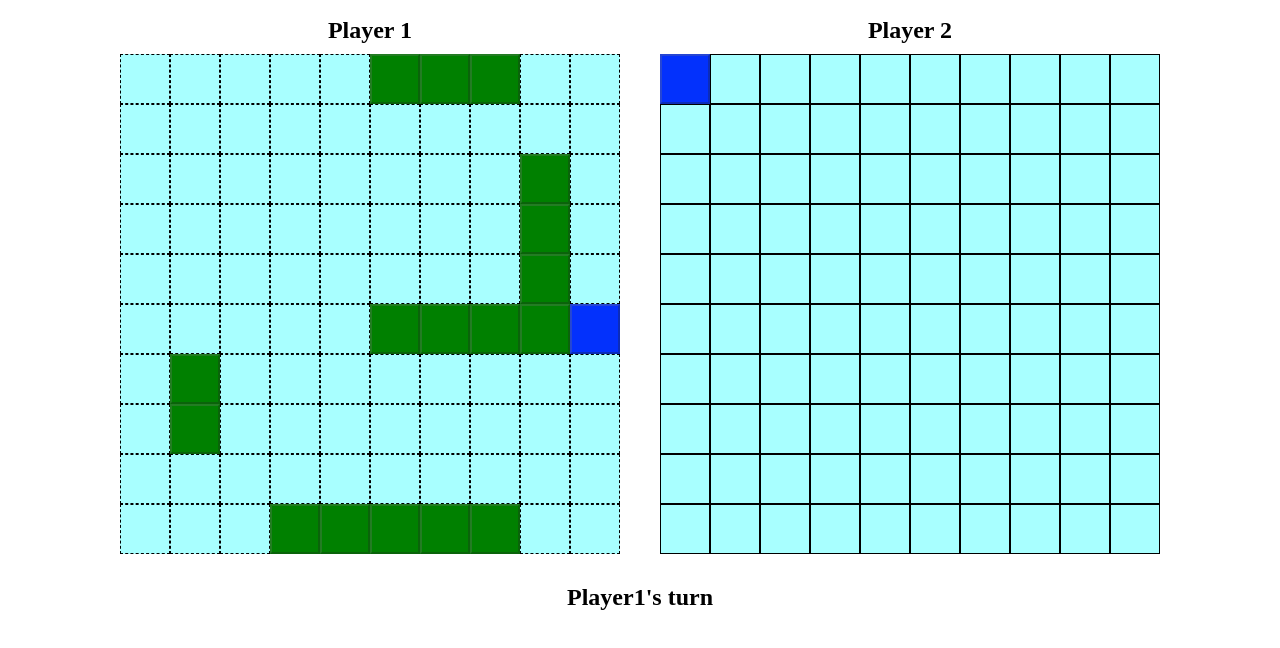
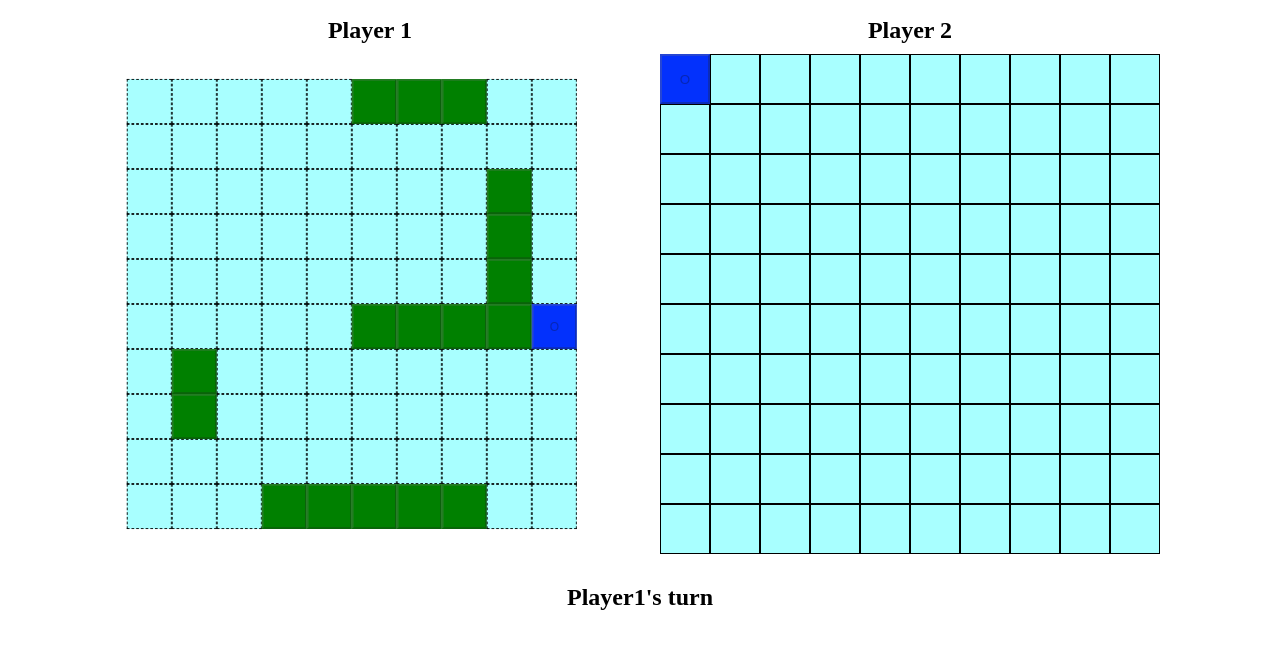
Before and after one commit to daknine10/battleship, a website built with webpack: page src/template.html in a window 1280 px wide. Both pictures are taken after a click on the button 685 px from the left and 147 px from the top of the page. Shown: the part 68-716 px from the top of the page. Built offline with nearby package versions, Linux system fonts and the light colour scheme.

Commit message:
Added transition animation between rounds.

```diff
--- a/src/modules/screenController.js
+++ b/src/modules/screenController.js
@@ -29,21 +29,25 @@ export default class ScreenController {
                 grid.dataset.column = j;
                 grid.dataset.row = i;
 
-                grid.addEventListener("click", () => this.gridEvent(i, j))
+                if (player === this.game.player1) {
+                    grid.addEventListener("click", () => this.gridEvent(i, j))
+                }
 
                 if (player.gameboard.board[i][j] !== null) {
                     if (player.gameboard.board[i][j] instanceof Ship && boardContainer === player1Board) grid.className = 'ship'
                     else if  (player.gameboard.board[i][j] === 1) {
                         grid.className = "hit";
+                        grid.textContent= "X"
                         grid.disabled = true;
                     }
                     else if (player.gameboard.board[i][j] === 0) {
                         grid.className = "miss"
+                        grid.textContent = "O"
                         grid.disabled = true;
                     }
                 }
 
-                if (player === this.game.player2 || this.game.activePlayer === this.game.player2) {
+                if (player !== this.game.activePlayer) {
                     grid.disabled = true;
                 }
 
@@ -58,21 +62,25 @@ export default class ScreenController {
              if (this.game.checkWinner()) container.textContent = `${this.game.activePlayer.name} wins!`
             return
         }
+        player2Board.classList.toggle('transform')
         if (this.game.checkWinner()) container.textContent = `${this.game.activePlayer.name} wins!`
 
         this.game.switchTurn();
         this.updateScreen();
+        player1Board.classList.toggle('transform');
 
         while (this.game.computerTurn()) {
-            await new Promise(resolve => setTimeout(resolve, 500));
+            await new Promise(resolve => setTimeout(resolve, 1000));
             this.updateScreen()
             continue;
         }
 
         if (this.game.checkWinner()) container.textContent = `${this.game.activePlayer.name} wins!`
 
-        await new Promise(resolve => setTimeout(resolve, 500));
+        await new Promise(resolve => setTimeout(resolve, 1000));
+        player1Board.classList.toggle('transform');
         this.game.switchTurn()
         this.updateScreen()
+        player2Board.classList.toggle('transform')
     }
 }
--- a/src/styles.css
+++ b/src/styles.css
@@ -24,6 +24,7 @@ body {
     grid-template-columns: 1fr 1fr 1fr 1fr 1fr 1fr 1fr 1fr 1fr 1fr;
     grid-template-rows: 1fr 1fr 1fr 1fr 1fr 1fr 1fr 1fr 1fr 1fr;
     column-gap: 0px;
+    transition: all 0.5s ease-out;
 }
 
 .grid {
@@ -50,6 +51,11 @@ body {
     padding: 20px;
 }
 
+.transform {
+    transition: all 0.5s ease-out;
+    transform: scale(0.9);
+}
+
 h2 {
     text-align: center;
 }
--- a/src/template.html
+++ b/src/template.html
@@ -11,7 +11,7 @@
     <div class="container">
         <div>
             <h2>Player 1</h2>
-            <div class="player1 gameboard"></div>
+            <div class="player1 gameboard transform"></div>
         </div>
 
         <div>
```
